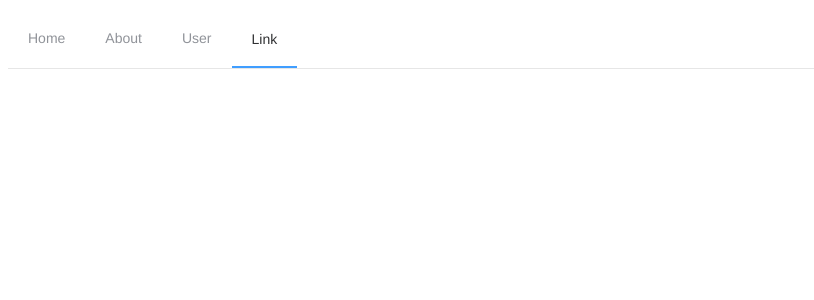
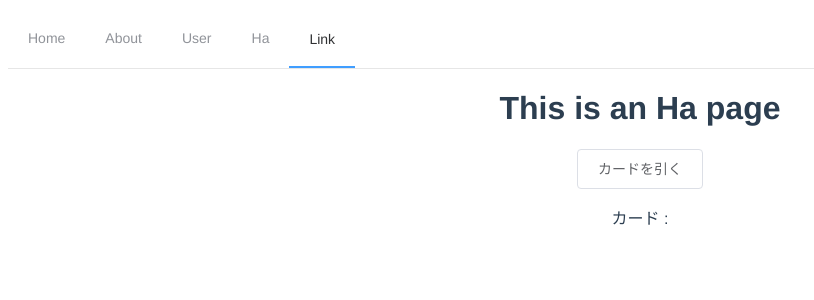
Before and after one commit to ShoooGit/go, a Vue app in the folder src/sample1/client/: page /ha in a window 1280 px wide. Shown: the top 300 px of the page, without its empty margins (0-814 px from the left). Built offline with nearby package versions, Linux system fonts and the light colour scheme.

Commit message:
はあページの作成

```diff
--- a/src/sample1/client/src/App.vue
+++ b/src/sample1/client/src/App.vue
@@ -4,6 +4,7 @@
       <el-menu-item index="home" :route="{ name:'Home' }">Home</el-menu-item>
       <el-menu-item index="about" :route="{ name:'About' }">About</el-menu-item>
       <el-menu-item index="user" :route="{ name:'User' }">User</el-menu-item>
+      <el-menu-item index="ha" :route="{ name:'Ha' }">Ha</el-menu-item>
       <el-menu-item>
         <a href="https://element.eleme.io" target="_blank">Link</a>
       </el-menu-item>
--- a/src/sample1/client/src/router/index.js
+++ b/src/sample1/client/src/router/index.js
@@ -22,6 +22,11 @@ const routes = [
     path: '/user',
     name: 'User',
     component: () => import(/* webpackChunkName: "user" */ '../views/User.vue')
+  },
+  {
+    path: '/ha',
+    name: 'Ha',
+    component: () => import(/* webpackChunkName: "ha" */ '../views/Ha.vue')
   }
 ]
 
--- /dev/null
+++ b/src/sample1/client/src/views/Ha.vue
@@ -0,0 +1,33 @@
+<template>
+  <div>
+    <h1>This is an Ha page</h1>
+    <div class="form">
+      <el-button @click="DrawCard">カードを引く</el-button>
+      <p>カード : {{ card }}</p>
+    </div>
+  </div>
+</template>
+
+<script>
+const axios = require('axios').create()
+export default {
+  name: 'Ha',
+  data () {
+    return {
+      card: ''
+    }
+  },
+  methods: {
+    async DrawCard () {
+      const response = await axios.get('http://localhost:8080/api/v1/ha/draw')
+      this.card = response.data
+    }
+  }
+}
+</script>
+<style scoped>
+.form {
+    width: 30%;
+    margin: auto;
+}
+</style>
```
